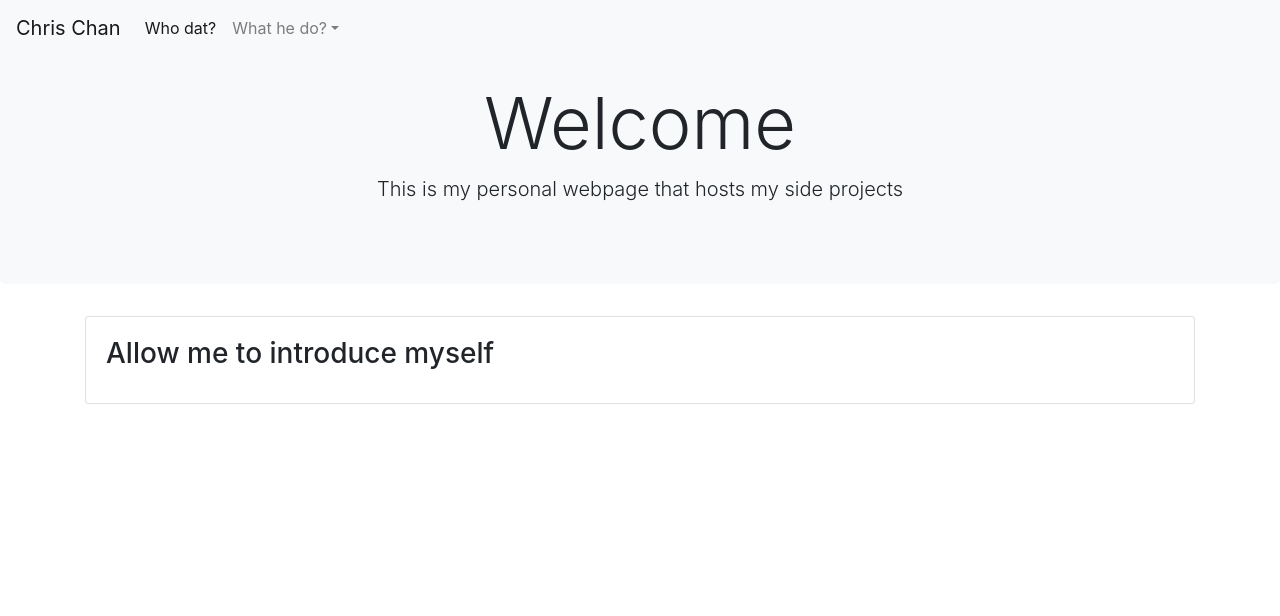
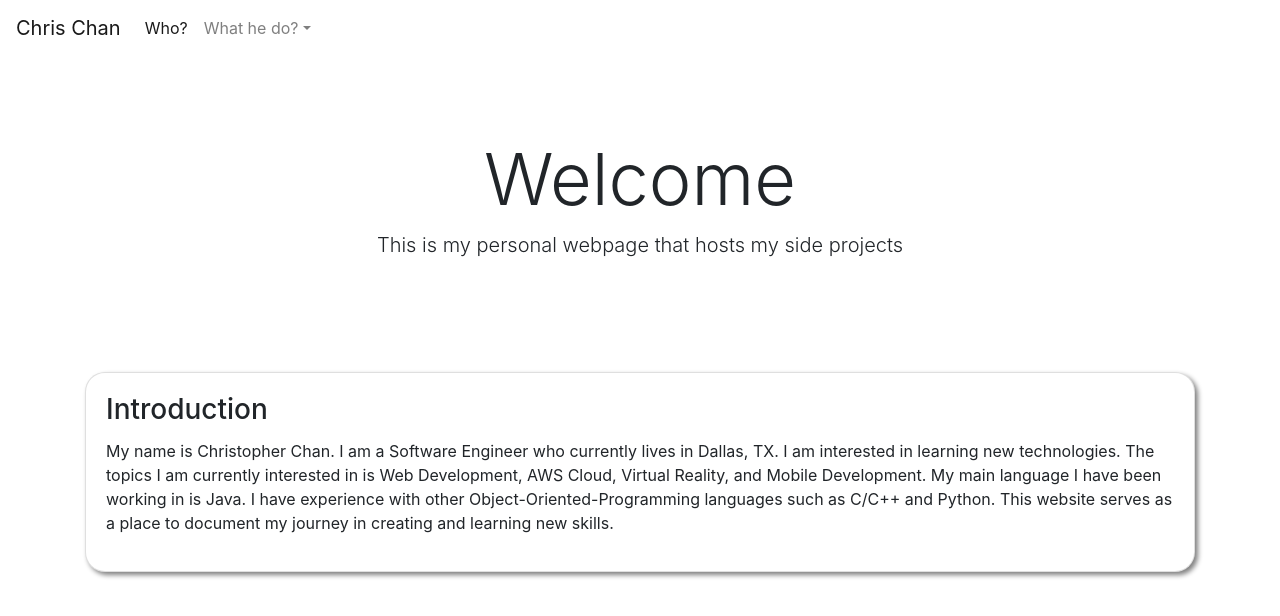
Before and after one commit to christopherchan1/christopherchan1.github.io, a plain HTML site: page index.html in a window 1280 px wide. Drawn offline with nearby package versions, Linux system fonts and the light colour scheme.

Commit message:
changed navbar to sticky, added border to intro

```diff
--- a/index.html
+++ b/index.html
@@ -6,20 +6,20 @@
         <link rel="stylesheet" href="https://stackpath.bootstrapcdn.com/bootstrap/4.3.1/css/bootstrap.min.css" integrity="sha384-ggOyR0iXCbMQv3Xipma34MD+dH/1fQ784/j6cY/iJTQUOhcWr7x9JvoRxT2MZw1T" crossorigin="anonymous">
         <link rel="stylesheet" type="text/css" href="animate.css">
     </head>
-    <body>
+    <body style="padding-bottom: 10px;">
         <div>
-            <nav class="navbar navbar-expand-md navbar-light bg-light fixed-top animated fadeIn" style="background-color: #415A77">
+            <nav class="navbar navbar-expand-md navbar-light sticky-top animated fadeIn" style="background-color: #ffffff">
                 <!--This is the logo for the website in the top left-->
                 <a class="navbar-brand animated fadeIn" href="#">Chris Chan</a>
 
                 <!--Collapsible Button that will collapse the navbar-->
                 <button class="navbar-toggler hidden-lg-up" type="button" data-toggle="collapse" data-target="#collapsibleNavId" aria-controls="collapsibleNavId"
-                    aria-expanded="false" aria-label="Toggle navigation"><span class="navbar-toggler-icon"></span>
+                    aria-expanded="false" aria-label="Toggle navigation" style="border: 0px"><span class="navbar-toggler-icon"></span>
                 </button>
                 <div class="collapse navbar-collapse" id="collapsibleNavId">
                     <ul class="navbar-nav mr-auto mt-2 mt-md-0 nav justify-content-end">
                         <li class="nav-item active">
-                            <a class="nav-link" href="#" data-toggle="collapse" data-target=".navbar-collapse.show">Who dat? <span class="sr-only">(current)</span></a>
+                            <a class="nav-link" href="#" data-toggle="collapse" data-target=".navbar-collapse.show">Who? <span class="sr-only">(current)</span></a>
                         <li class="nav-item dropdown">
                             <a class="nav-link dropdown-toggle" href="#" id="dropdownId" data-toggle="dropdown" aria-haspopup="true" aria-expanded="false">What he do?</a>
                             <div class="dropdown-menu" aria-labelledby="dropdownId">
@@ -31,15 +31,21 @@
             </nav>
         </div>
 
-        <div class="jumbotron text-center animated fadeIn bg-light" style="padding-top: 5em;">
+        <div class="jumbotron text-center animated fadeIn" style="background-color: #ffffff; padding-top: 5em;">
             <h1 class="display-3">Welcome</h1>
             <p class="lead">This is my personal webpage that hosts my side projects</p>
         </div>
 
         <div class="container animated fadeIn" >
-            <div class="card" style="background-color: #ffffff">
+            <div class="card" style="background-color: #ffffff; border: 1 px; border-radius: 20px; box-shadow: 3px 3px 5px gray;">
                 <div class="card-body">
-                    <h3 class="card-title">Allow me to introduce myself</h4>
+                    <h3 class="card-title">Introduction</h4>
+                    <p class="card-text">My name is Christopher Chan.
+                                        I am a Software Engineer who currently lives in Dallas, TX. I am interested in learning new technologies.
+                                        The topics I am currently interested in is Web Development, AWS Cloud, Virtual Reality, and Mobile Development.
+                                        My main language I have been working in is Java. I have experience with other Object-Oriented-Programming languages
+                                        such as C/C++ and Python. This website serves as a place to document my journey in creating and learning new skills.
+                                        </p>
                     <p class="card-text"></p>
                 </div>
             </div>
```
